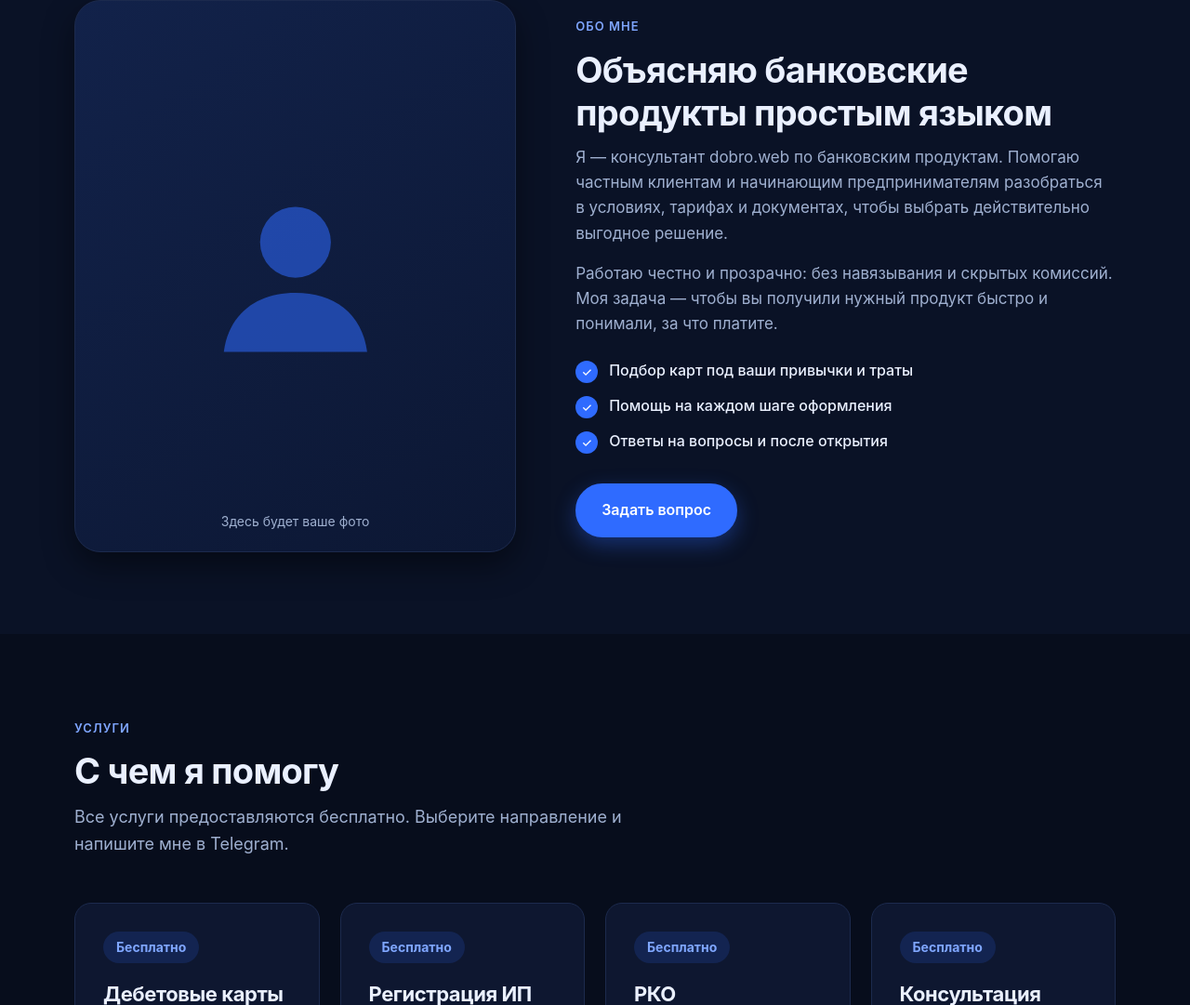
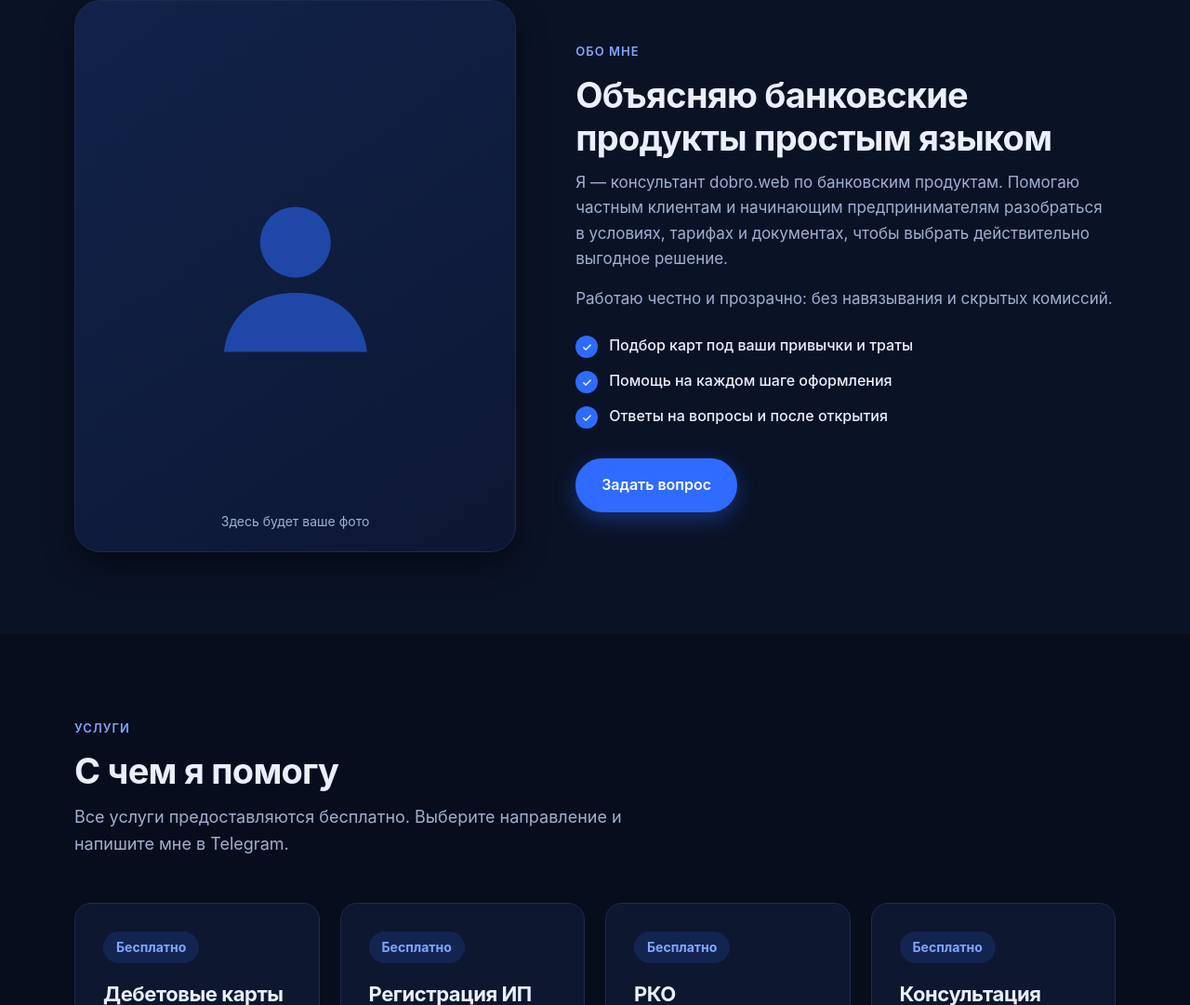
Before and after one commit to kirildzygin-creator/dobro.web, a plain HTML site: page index.html in a window 1280 px wide. Shown: the part 1719-2800 px from the top of the page at 93% size. Drawn offline with Linux system fonts and the light colour scheme.

Commit message:
Update index.html

```diff
--- a/index.html
+++ b/index.html
@@ -276,7 +276,7 @@
         <span class="eyebrow">Обо мне</span>
         <h2>Объясняю банковские продукты простым языком</h2>
         <p>Я — консультант dobro.web по банковским продуктам. Помогаю частным клиентам и начинающим предпринимателям разобраться в условиях, тарифах и документах, чтобы выбрать действительно выгодное решение.</p>
-        <p>Работаю честно и прозрачно: без навязывания и скрытых комиссий. Моя задача — чтобы вы получили нужный продукт быстро и понимали, за что платите.</p>
+        <p>Работаю честно и прозрачно: без навязывания и скрытых комиссий.</p>
         <ul>
           <li>Подбор карт под ваши привычки и траты</li>
           <li>Помощь на каждом шаге оформления</li>
```
